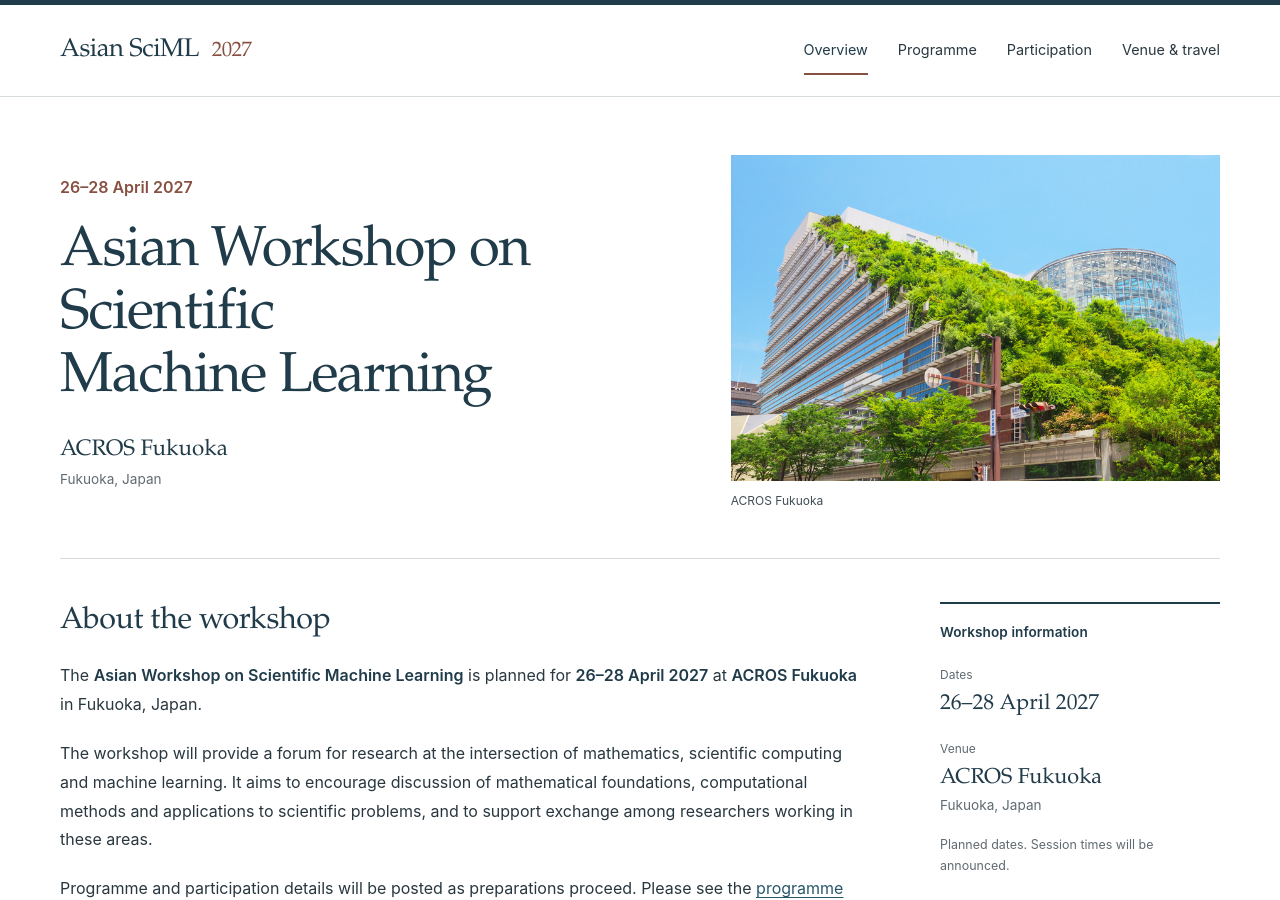
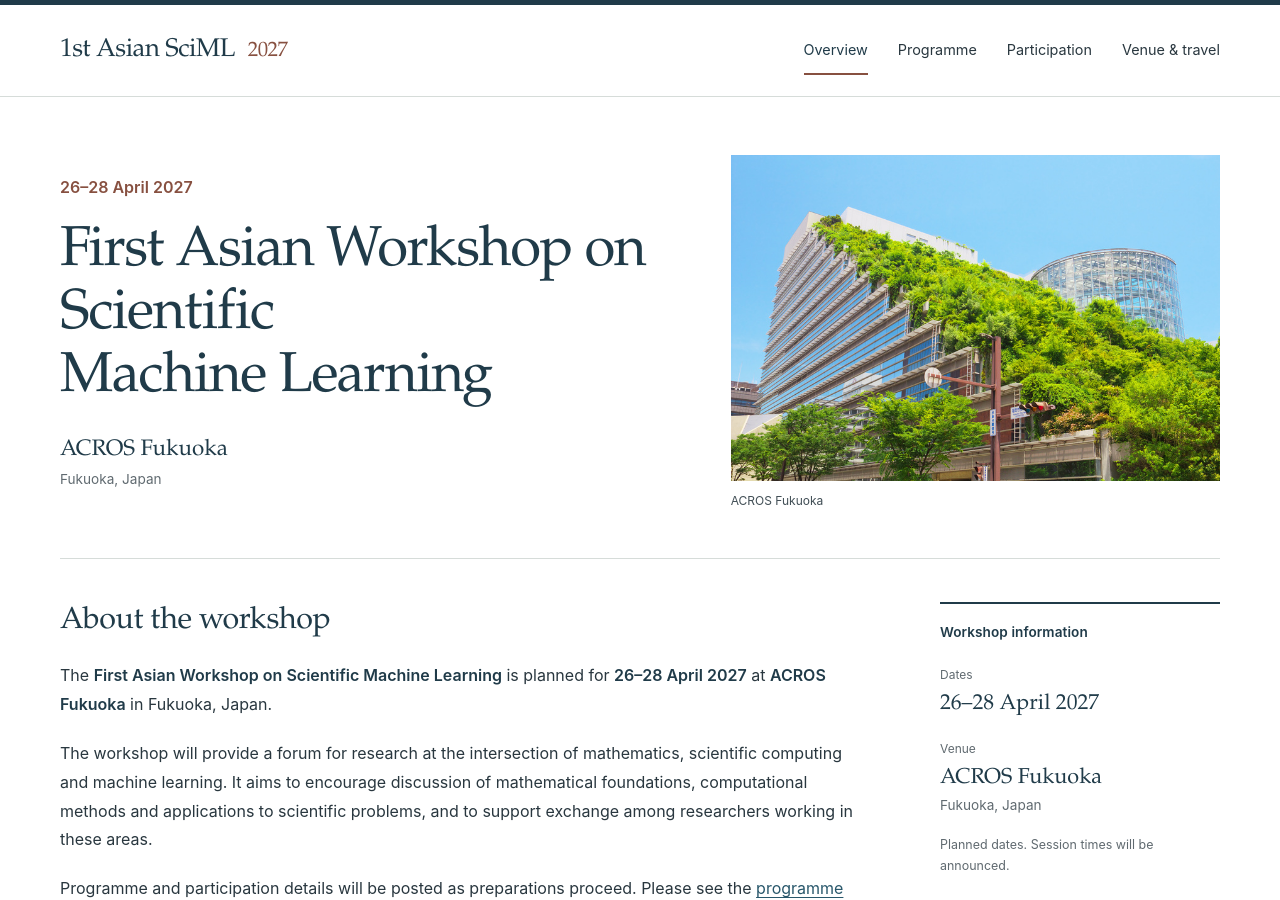
Before and after one commit to asciml2027/asciml2027.github.io, a Jekyll site: the page built from index.md, in a window 1280 px wide and 900 px high. Built offline with Jekyll 4.4.1, drawn with Linux system fonts in a browser that asks for light colours; some of the changed text lies outside the part shown.

Commit message:
Update the website

```diff
--- a/_data/conference.yml
+++ b/_data/conference.yml
@@ -1,7 +1,7 @@
 # Core event details. Keep quoted ISO dates as strings.
-name: Asian Workshop on Scientific Machine Learning
+name: First Asian Workshop on Scientific Machine Learning
 # A short navigation label, not an official acronym.
-short_name: Asian SciML 2027
+short_name: 1st Asian SciML 2027
 year: 2027
 dates_label: 26–28 April 2027
 start_date: "2027-04-26"
--- a/index.md
+++ b/index.md
@@ -2,7 +2,7 @@
 layout: home
 title: Home
 nav_id: home
-description: Asian Workshop on Scientific Machine Learning, planned for 26–28 April 2027 at ACROS Fukuoka, Japan.
+description: First Asian Workshop on Scientific Machine Learning, planned for 26–28 April 2027 at ACROS Fukuoka, Japan.
 ---
 
 ## About the workshop
--- a/participation.md
+++ b/participation.md
@@ -3,7 +3,7 @@ layout: page
 title: Participation
 nav_id: participation
 permalink: /participation/
-description: Registration and participation information for the Asian Workshop on Scientific Machine Learning in Fukuoka.
+description: Registration and participation information for the First Asian Workshop on Scientific Machine Learning in Fukuoka.
 ---
 
 Participation arrangements are being prepared. Registration information will be published here.
--- a/programme.md
+++ b/programme.md
@@ -3,7 +3,7 @@ layout: page
 title: Programme
 nav_id: programme
 permalink: /programme/
-description: Programme information for the Asian Workshop on Scientific Machine Learning, 26–28 April 2027.
+description: Programme information for the First Asian Workshop on Scientific Machine Learning, 26–28 April 2027.
 ---
 
 The workshop is planned for **{{ site.data.conference.dates_label }}**. The detailed programme, including speakers, presentation titles and session times, will be announced here.
```
